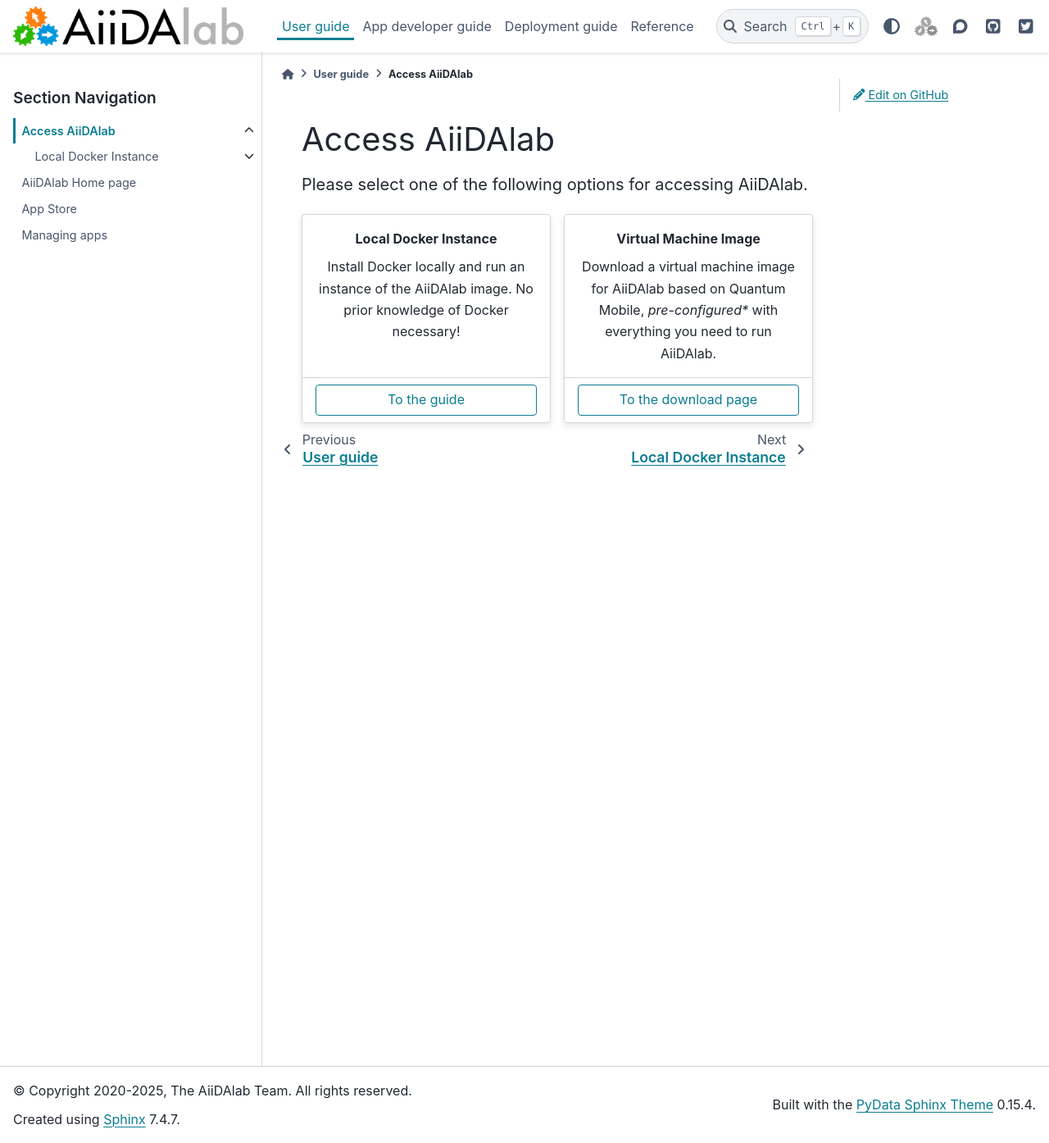
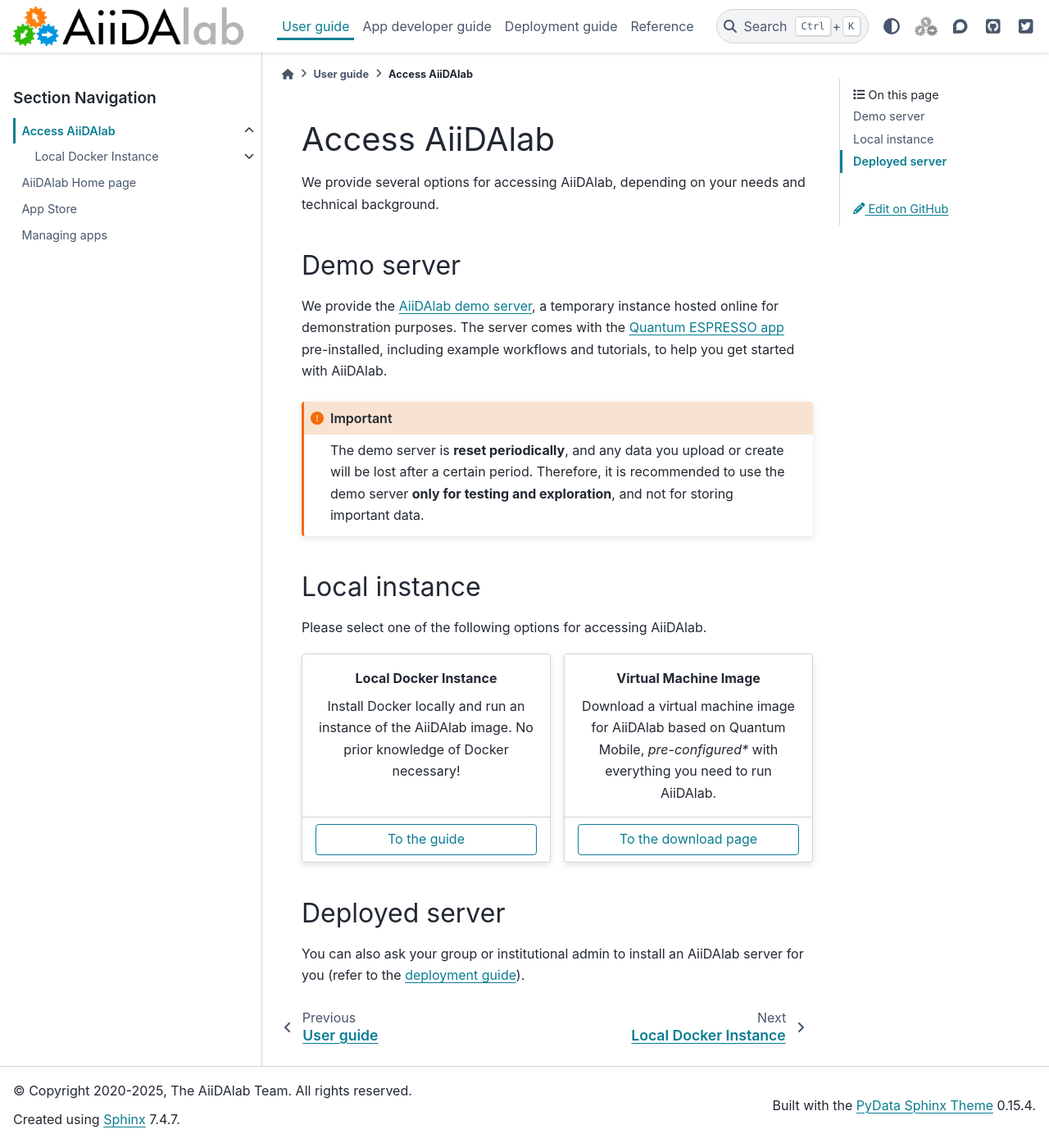
Before and after one commit to aiidalab/aiidalab, a Sphinx documentation site: the page built from docs/source/usage/access/index.rst, in a window 1280 px wide and 1394 px high. Shown: the whole window at 82% size. Built offline with Sphinx 7.4.7 and the PyData theme 0.15.4, drawn with Linux system fonts in a browser that asks for light colours; pages that are not in the unit, such as notebooks, are missing from menus.

Commit message:
Update access section

```diff
--- a/docs/source/usage/access/index.rst
+++ b/docs/source/usage/access/index.rst
@@ -2,9 +2,23 @@
 Access AiiDAlab
 ===============
 
-.. div:: sd-fs-5
+We provide several options for accessing AiiDAlab, depending on your needs and technical background.
 
-   Please select one of the following options for accessing AiiDAlab.
+Demo server
+-----------
+
+We provide the `AiiDAlab demo server <https://demo.aiidalab.io/>`_, a temporary instance hosted online for demonstration purposes.
+The server comes with the `Quantum ESPRESSO app <https://aiidalab-qe.readthedocs.io/>`_ pre-installed, including example workflows and tutorials, to help you get started with AiiDAlab.
+
+.. important::
+
+   The demo server is **reset periodically**, and any data you upload or create will be lost after a certain period.
+   Therefore, it is recommended to use the demo server **only for testing and exploration**, and not for storing important data.
+
+Local instance
+--------------
+
+Please select one of the following options for accessing AiiDAlab.
 
 .. grid:: 1 1 2 2
    :gutter: 3
@@ -44,6 +58,10 @@ Access AiiDAlab
 
          To the download page
 
+Deployed server
+---------------
+
+You can also ask your group or institutional admin to install an AiiDAlab server for you (refer to the :doc:`deployment guide <../../admin/index>`).
 
 .. toctree::
    :maxdepth: 1
```
